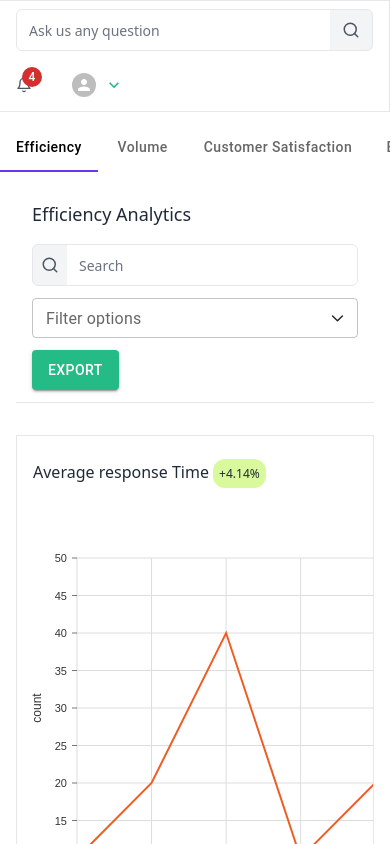
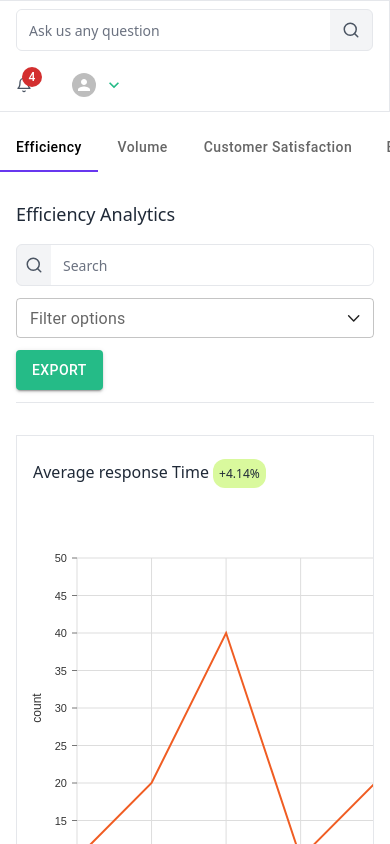
Before and after one commit to samwizzy/metacare-charts, a React (Create React App) app: page / in a window 390 px wide. Shown: the top 844 px of the page. Built offline with nearby package versions, Linux system fonts and the light colour scheme.

Commit message:
working on responsiveness

```diff
--- a/src/app/views/home/Home.tsx
+++ b/src/app/views/home/Home.tsx
@@ -19,7 +19,7 @@ function Home() {
   };
 
   return (
-    <div>
+    <div className="w-full">
       <SearchBar />
       <hr className="h-0 border-0 border-b" />
 
@@ -28,7 +28,7 @@ function Home() {
           <div key={chart.id} className="grid grid-cols-12 sm:gap-x-4 border-b">
             <div className="md:col-span-8 col-span-12 sm:border-r border-r-0">
               <div className="flex items-center justify-between my-4 px-4 py-2">
-                <h4 className="text-gray-800 text-base">
+                <h4 className="text-gray-800 text-base mr-2">
                   {chart.title}{" "}
                   <span className="p-1.5 rounded-xl bg-lime-200 text-xs">
                     +4.14%
--- a/src/app/views/home/components/SearchBar.tsx
+++ b/src/app/views/home/components/SearchBar.tsx
@@ -6,7 +6,7 @@ import { FiSearch } from "react-icons/fi";
 
 function SearchBar() {
   return (
-    <div className="sm:flex block justify-between px-4 py-3">
+    <div className="sm:flex block justify-between sm:px-4 px-0 py-3">
       <h4 className="text-gray-800 text-lg font-medium capitalize sm:mb-0 mb-4 mr-6">
         Efficiency Analytics
       </h4>
```
